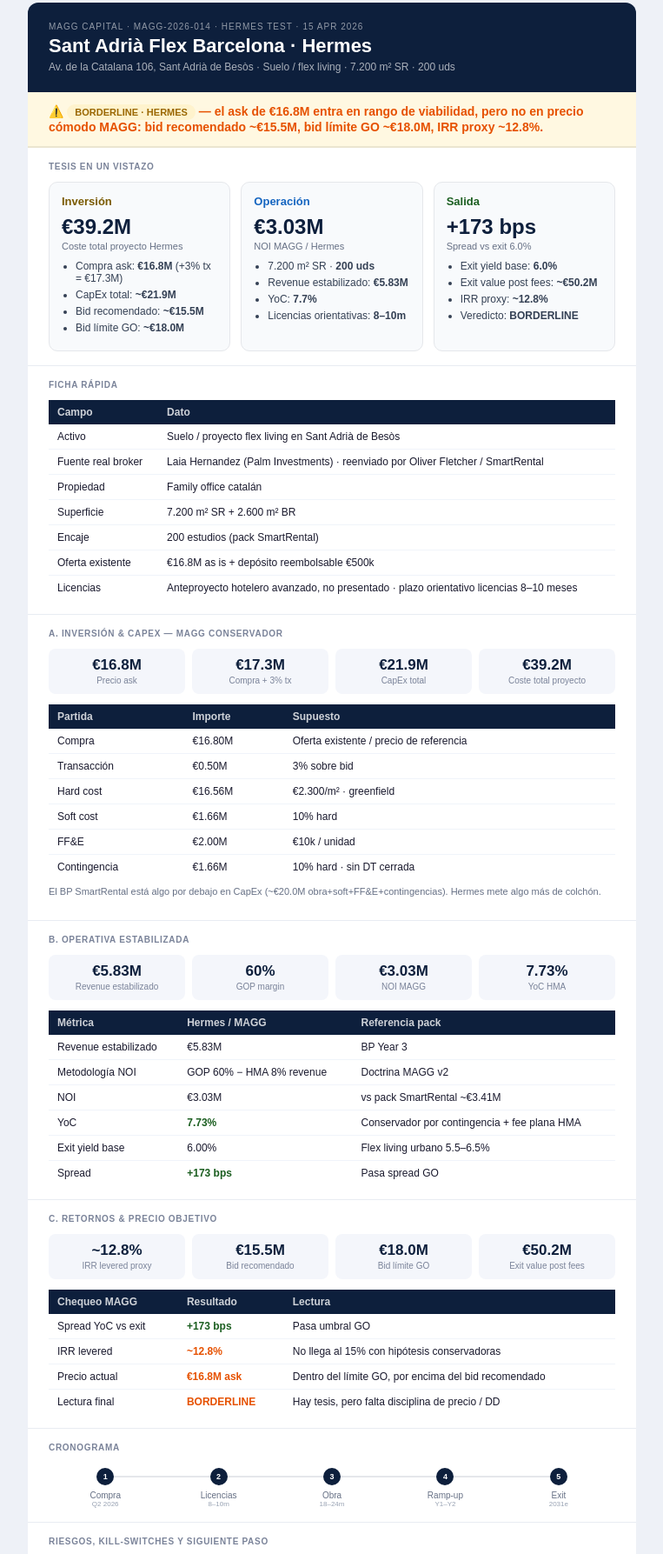
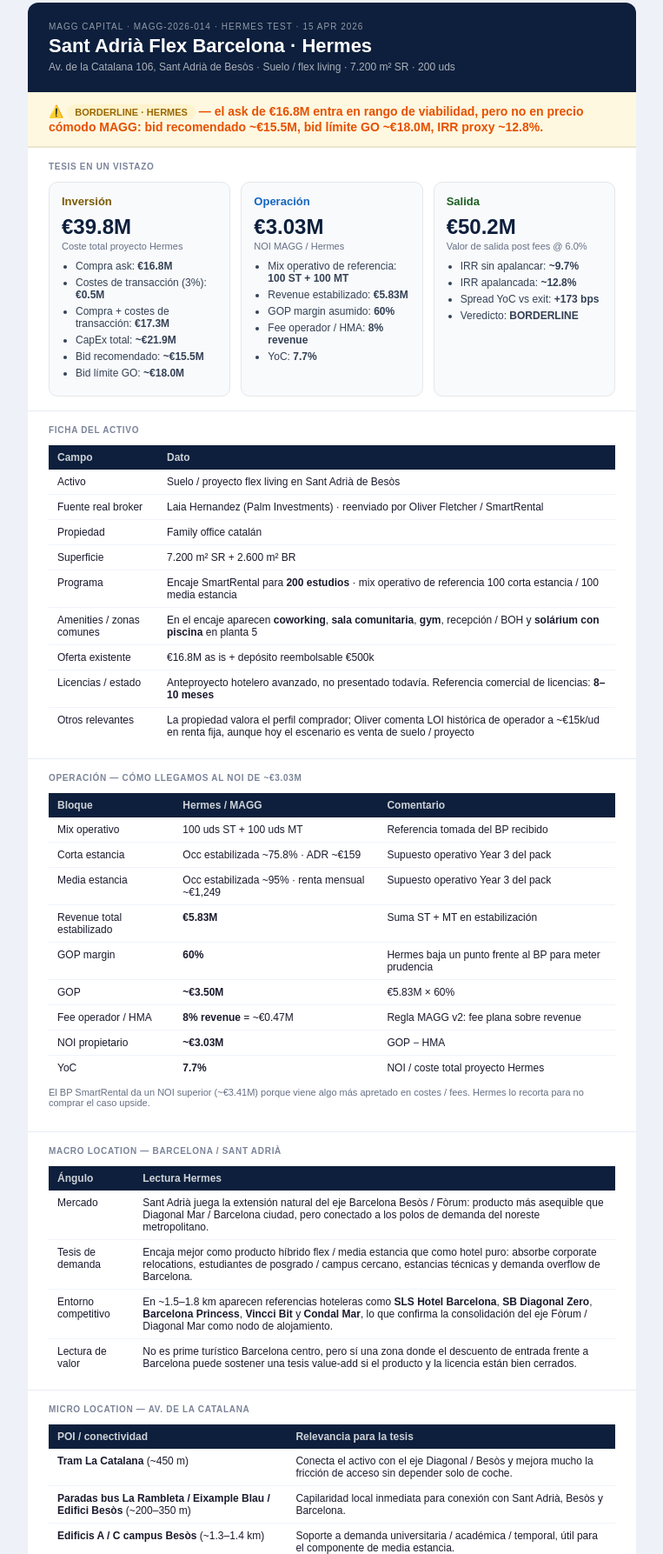
Before and after one commit to edmartin8n/magg-dashboard, a plain HTML site: page briefs/014-sant-adria-hermes.html in a window 1280 px wide. Shown: the part 13-1800 px from the top of the page at 87% size, without its empty margins (258-1021 px from the left). Drawn offline with Linux system fonts and the light colour scheme.

Commit message:
brief: expand Sant Adria Hermes analysis structure

```diff
--- a/briefs/014-sant-adria-hermes.html
+++ b/briefs/014-sant-adria-hermes.html
@@ -22,10 +22,12 @@
   <div class="thesis-grid">
     <div class="thesis-card inv">
       <h3>Inversión</h3>
-      <div class="thesis-big">€39.2M</div>
+      <div class="thesis-big">€39.8M</div>
       <div class="thesis-sub">Coste total proyecto Hermes</div>
       <ul class="thesis-list">
-        <li>Compra ask: <b>€16.8M</b> (+3% tx = €17.3M)</li>
+        <li>Compra ask: <b>€16.8M</b></li>
+        <li>Costes de transacción (3%): <b>€0.5M</b></li>
+        <li>Compra + costes de transacción: <b>€17.3M</b></li>
         <li>CapEx total: <b>~€21.9M</b></li>
         <li>Bid recomendado: <b>~€15.5M</b></li>
         <li>Bid límite GO: <b>~€18.0M</b></li>
@@ -36,20 +38,21 @@
       <div class="thesis-big">€3.03M</div>
       <div class="thesis-sub">NOI MAGG / Hermes</div>
       <ul class="thesis-list">
-        <li>7.200 m² SR · <b>200 uds</b></li>
+        <li>Mix operativo de referencia: <b>100 ST + 100 MT</b></li>
         <li>Revenue estabilizado: <b>€5.83M</b></li>
+        <li>GOP margin asumido: <b>60%</b></li>
+        <li>Fee operador / HMA: <b>8% revenue</b></li>
         <li>YoC: <b>7.7%</b></li>
-        <li>Licencias orientativas: <b>8–10m</b></li>
       </ul>
     </div>
     <div class="thesis-card exit">
       <h3>Salida</h3>
-      <div class="thesis-big">+173 bps</div>
-      <div class="thesis-sub">Spread vs exit 6.0%</div>
+      <div class="thesis-big">€50.2M</div>
+      <div class="thesis-sub">Valor de salida post fees @ 6.0%</div>
       <ul class="thesis-list">
-        <li>Exit yield base: <b>6.0%</b></li>
-        <li>Exit value post fees: <b>~€50.2M</b></li>
-        <li>IRR proxy: <b>~12.8%</b></li>
+        <li>IRR sin apalancar: <b>~9.7%</b></li>
+        <li>IRR apalancada: <b>~12.8%</b></li>
+        <li>Spread YoC vs exit: <b>+173 bps</b></li>
         <li>Veredicto: <b>BORDERLINE</b></li>
       </ul>
     </div>
@@ -57,17 +60,61 @@
 </div>
 
 <div class="sec">
-  <div class="sec-title">Ficha rápida</div>
+  <div class="sec-title">Ficha del activo</div>
   <table>
     <tr><th>Campo</th><th>Dato</th></tr>
     <tr><td>Activo</td><td>Suelo / proyecto flex living en Sant Adrià de Besòs</td></tr>
     <tr><td>Fuente real broker</td><td>Laia Hernandez (Palm Investments) · reenviado por Oliver Fletcher / SmartRental</td></tr>
     <tr><td>Propiedad</td><td>Family office catalán</td></tr>
     <tr><td>Superficie</td><td>7.200 m² SR + 2.600 m² BR</td></tr>
-    <tr><td>Encaje</td><td>200 estudios (pack SmartRental)</td></tr>
+    <tr><td>Programa</td><td>Encaje SmartRental para <b>200 estudios</b> · mix operativo de referencia 100 corta estancia / 100 media estancia</td></tr>
+    <tr><td>Amenities / zonas comunes</td><td>En el encaje aparecen <b>coworking</b>, <b>sala comunitaria</b>, <b>gym</b>, recepción / BOH y <b>solárium con piscina</b> en planta 5</td></tr>
     <tr><td>Oferta existente</td><td>€16.8M as is + depósito reembolsable €500k</td></tr>
-    <tr><td>Licencias</td><td>Anteproyecto hotelero avanzado, no presentado · plazo orientativo licencias 8–10 meses</td></tr>
+    <tr><td>Licencias / estado</td><td>Anteproyecto hotelero avanzado, no presentado todavía. Referencia comercial de licencias: <b>8–10 meses</b></td></tr>
+    <tr><td>Otros relevantes</td><td>La propiedad valora el perfil comprador; Oliver comenta LOI histórica de operador a ~€15k/ud en renta fija, aunque hoy el escenario es venta de suelo / proyecto</td></tr>
   </table>
+</div>
+
+<div class="sec">
+  <div class="sec-title">Operación — cómo llegamos al NOI de ~€3.03M</div>
+  <table>
+    <tr><th>Bloque</th><th>Hermes / MAGG</th><th>Comentario</th></tr>
+    <tr><td>Mix operativo</td><td>100 uds ST + 100 uds MT</td><td>Referencia tomada del BP recibido</td></tr>
+    <tr><td>Corta estancia</td><td>Occ estabilizada ~75.8% · ADR ~€159</td><td>Supuesto operativo Year 3 del pack</td></tr>
+    <tr><td>Media estancia</td><td>Occ estabilizada ~95% · renta mensual ~€1,249</td><td>Supuesto operativo Year 3 del pack</td></tr>
+    <tr><td>Revenue total estabilizado</td><td><b>€5.83M</b></td><td>Suma ST + MT en estabilización</td></tr>
+    <tr><td>GOP margin</td><td><b>60%</b></td><td>Hermes baja un punto frente al BP para meter prudencia</td></tr>
+    <tr><td>GOP</td><td><b>~€3.50M</b></td><td>€5.83M × 60%</td></tr>
+    <tr><td>Fee operador / HMA</td><td><b>8% revenue</b> = ~€0.47M</td><td>Regla MAGG v2: fee plana sobre revenue</td></tr>
+    <tr><td>NOI propietario</td><td><b>~€3.03M</b></td><td>GOP − HMA</td></tr>
+    <tr><td>YoC</td><td><b>7.7%</b></td><td>NOI / coste total proyecto Hermes</td></tr>
+  </table>
+  <p class="note">El BP SmartRental da un NOI superior (~€3.41M) porque viene algo más apretado en costes / fees. Hermes lo recorta para no comprar el caso upside.</p>
+</div>
+
+<div class="sec">
+  <div class="sec-title">Macro location — Barcelona / Sant Adrià</div>
+  <table>
+    <tr><th>Ángulo</th><th>Lectura Hermes</th></tr>
+    <tr><td>Mercado</td><td>Sant Adrià juega la extensión natural del eje Barcelona Besòs / Fòrum: producto más asequible que Diagonal Mar / Barcelona ciudad, pero conectado a los polos de demanda del noreste metropolitano.</td></tr>
+    <tr><td>Tesis de demanda</td><td>Encaja mejor como producto híbrido flex / media estancia que como hotel puro: absorbe corporate relocations, estudiantes de posgrado / campus cercano, estancias técnicas y demanda overflow de Barcelona.</td></tr>
+    <tr><td>Entorno competitivo</td><td>En ~1.5–1.8 km aparecen referencias hoteleras como <b>SLS Hotel Barcelona</b>, <b>SB Diagonal Zero</b>, <b>Barcelona Princess</b>, <b>Vincci Bit</b> y <b>Condal Mar</b>, lo que confirma la consolidación del eje Fòrum / Diagonal Mar como nodo de alojamiento.</td></tr>
+    <tr><td>Lectura de valor</td><td>No es prime turístico Barcelona centro, pero sí una zona donde el descuento de entrada frente a Barcelona puede sostener una tesis value-add si el producto y la licencia están bien cerrados.</td></tr>
+  </table>
+</div>
+
+<div class="sec">
+  <div class="sec-title">Micro location — Av. de la Catalana</div>
+  <table>
+    <tr><th>POI / conectividad</th><th>Relevancia para la tesis</th></tr>
+    <tr><td><b>Tram La Catalana</b> (~450 m)</td><td>Conecta el activo con el eje Diagonal / Besòs y mejora mucho la fricción de acceso sin depender solo de coche.</td></tr>
+    <tr><td><b>Paradas bus La Rambleta / Eixample Blau / Edifici Besòs</b> (~200–350 m)</td><td>Capilaridad local inmediata para conexión con Sant Adrià, Besòs y Barcelona.</td></tr>
+    <tr><td><b>Edificis A / C campus Besòs</b> (~1.3–1.4 km)</td><td>Soporte a demanda universitaria / académica / temporal, útil para el componente de media estancia.</td></tr>
+    <tr><td><b>Ciutat Esportiva Dani Jarque</b> (~670 m) + clúster deportivo cercano</td><td>Añade actividad de equipos, staff, eventos y servicios auxiliares en la zona.</td></tr>
+    <tr><td><b>Clúster hotelero Fòrum / Diagonal Mar</b> (~1.4–1.8 km)</td><td>Valida la zona como submercado hospedaje y da comps operativos / de salida.</td></tr>
+    <tr><td><b>Club de Tennis Sant Adrià / CEM Besòs</b> (walking distance)</td><td>Mejora la percepción de barrio y ayuda a vender una propuesta más lifestyle / extended stay.</td></tr>
+  </table>
+  <p class="note">La micro no es “Barcelona centro”, así que la tesis debe apoyarse en <b>accesibilidad + precio relativo + producto flex bien ejecutado</b>, no en turismo prime puro.</p>
 </div>
 
 <div class="sec">
```
